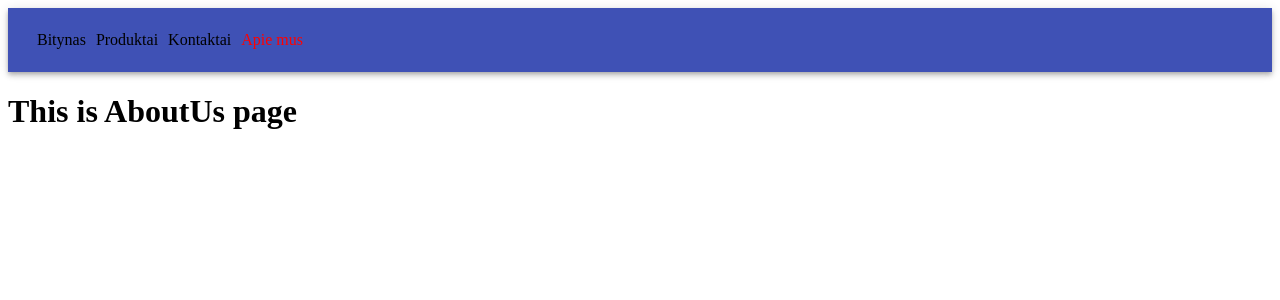
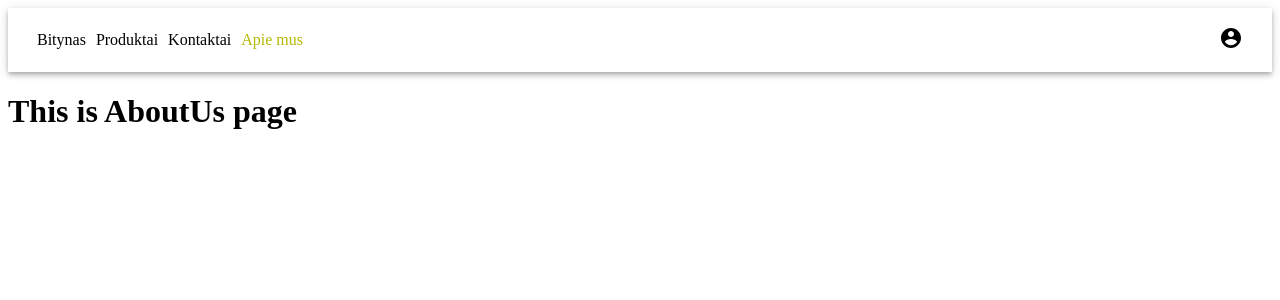
Before and after one commit to MrSungi/bee, a React (Create React App) app: page /about in a window 1280 px wide. Shown: the top 300 px of the page. Built offline with nearby package versions, Linux system fonts and the light colour scheme.

Commit message:
website structure created

```diff
--- a/package.json
+++ b/package.json
@@ -4,6 +4,7 @@
   "private": true,
   "dependencies": {
     "@material-ui/core": "^4.11.2",
+    "@material-ui/icons": "^4.11.2",
     "@testing-library/jest-dom": "^5.11.8",
     "@testing-library/react": "^11.2.3",
     "@testing-library/user-event": "^12.6.0",
--- a/src/app/App.jsx
+++ b/src/app/App.jsx
@@ -5,6 +5,7 @@ import Items from "../pages/Items";
 import Contacts from "../pages/Contacts";
 import AboutUs from "../pages/AboutUs";
 import Apiary from "../pages/Apiary";
+import Login from "../pages/Login";
 
 const App = () => {
   return (
@@ -16,6 +17,7 @@ const App = () => {
                   <Route exact path="/items" component={Items}/>
                   <Route exact path="/contacts" component={Contacts}/>
                   <Route exact path="/about" component={AboutUs}/>
+                  <Route exact path="/login" component={Login}/>
               </Switch>
 
           </Router>
--- a/src/components/Header/Header.css
+++ b/src/components/Header/Header.css
@@ -1,3 +1,3 @@
-.header-bar{
-    background-color: yellow;
+.separate-exit{
+    justify-content: space-between;
 }
--- a/src/components/Header/Header.jsx
+++ b/src/components/Header/Header.jsx
@@ -1,17 +1,23 @@
 import React from 'react';
 import { AppBar, Toolbar } from '@material-ui/core';
+import AccountCircleIcon from '@material-ui/icons/AccountCircle';
 import NavBar from "../NavBar/NavBar";
 import './Header.css'
+import {NavLink} from "react-router-dom";
+
 
 
 const Header = () => {
     return(
         <>
-            <AppBar className="header-bar" position="static">
-                <Toolbar className="separate-exit">
+            <AppBar color='transparent' position="static">
+                <Toolbar className="separate-exit" >
                     <div>
                         <NavBar/>
                     </div>
+                    <NavLink className="navigation" activeClassName="active" to="/login">
+                        <AccountCircleIcon />
+                    </NavLink>
                 </Toolbar>
             </AppBar>
         </>
--- a/src/components/NavBar/NavBar.css
+++ b/src/components/NavBar/NavBar.css
@@ -5,9 +5,9 @@
 }
 
 .navigation:hover {
-    color: red;
+    color: #b8b100;
 }
 
 .navigation.active {
-    color: red;
+    color: #b6b806;
 }
--- /dev/null
+++ b/src/pages/Login/Login.jsx
@@ -0,0 +1,13 @@
+import React from 'react';
+import PageLayout from "../../components/PageLayout/PageLayout";
+
+
+const Login = () => (
+    <>
+        <PageLayout>
+            <h1>This is Login page</h1>
+        </PageLayout>
+    </>
+);
+
+export default Login;
--- /dev/null
+++ b/src/pages/Login/index.js
@@ -0,0 +1,4 @@
+import Login from "./Login";
+
+
+export default (Login);
```
Also changed, not shown: 1 other file (tests, documents, lock files or other folders).
